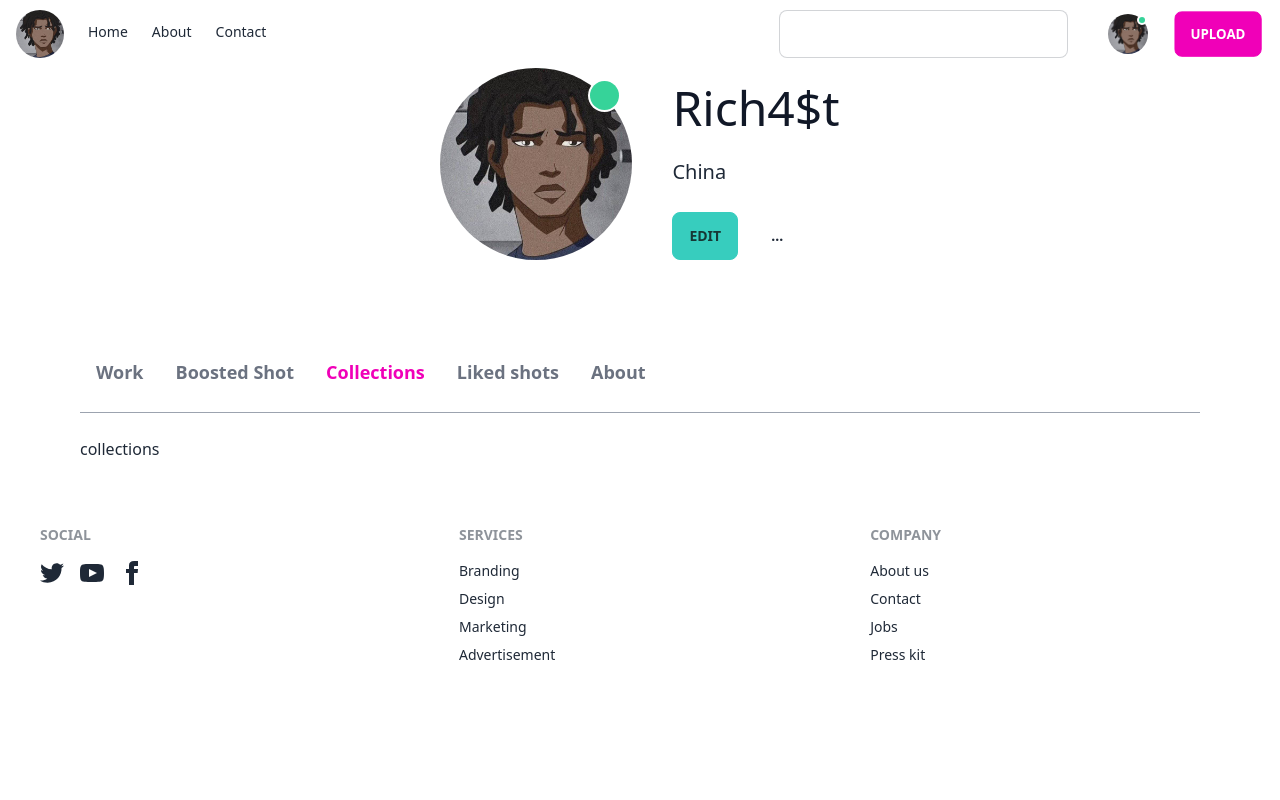
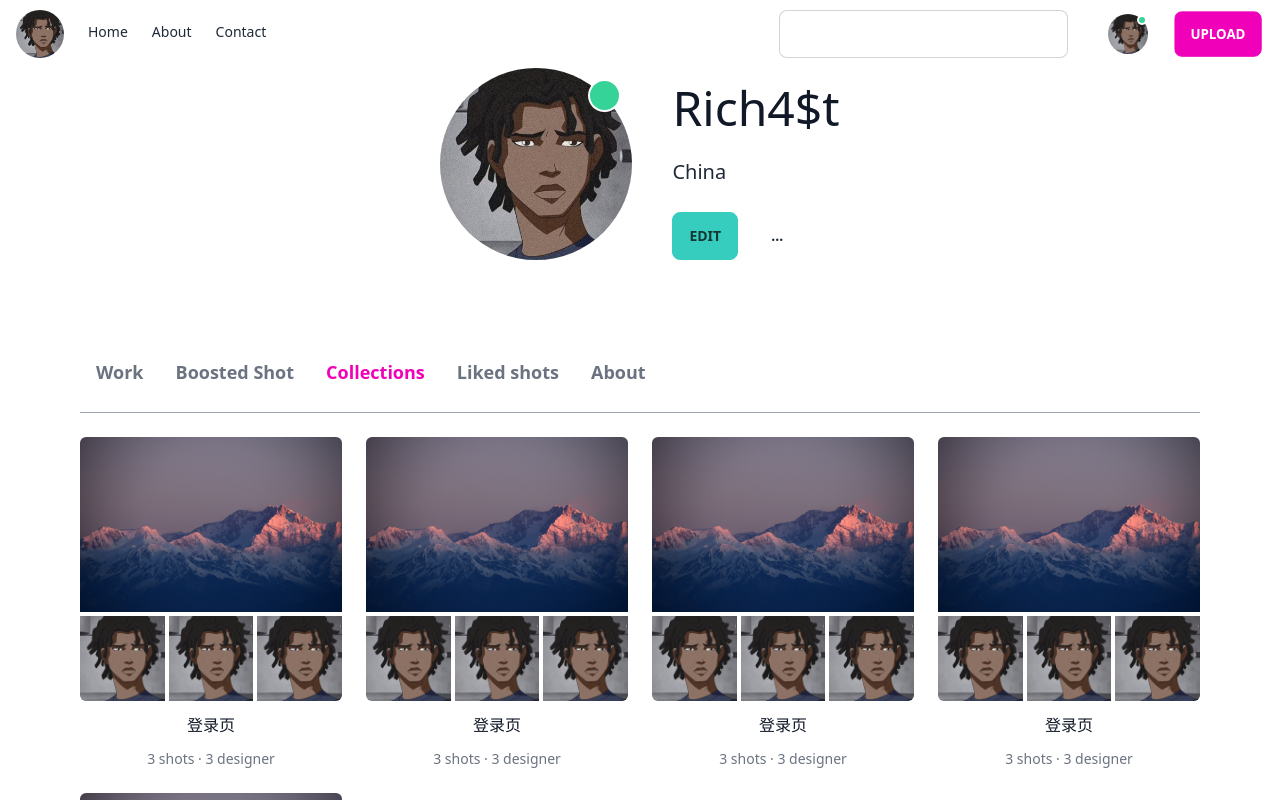
Before and after one commit to code-xmut/g-p, a Vue app in the folder packages/main/: page /profile in a window 1280 px wide. Both pictures are taken after a click on the link "Collections". Shown: the top 800 px of the page. Built offline with nearby package versions, Linux system fonts and the light colour scheme; some icons are missing.

Commit message:
style(c): complete Collections & CollectionsTab

```diff
--- a/packages/main/src/auto-imports-components.d.ts
+++ b/packages/main/src/auto-imports-components.d.ts
@@ -14,6 +14,9 @@ declare module '@vue/runtime-core' {
     Button: typeof import('./components/Base/Button.vue')['default']
     Card: typeof import('./components/Base/Card.vue')['default']
     Collapse: typeof import('./components/Collapse/index.vue')['default']
+    CollectinosTab: typeof import('./components/Profile/CollectionsTab.vue')['default']
+    Collections: typeof import('./components/Collections/index.vue')['default']
+    CollectionsTab: typeof import('./components/Profile/CollectionsTab.vue')['default']
     DarkMode: typeof import('./components/DarkMode.vue')['default']
     Drawer: typeof import('./components/Drawer/index.vue')['default']
     Dropdown: typeof import('./components/Dropdown/index.vue')['default']
--- /dev/null
+++ b/packages/main/src/components/Collections/index.vue
@@ -0,0 +1,33 @@
+<script setup lang="ts">
+
+</script>
+
+<template>
+  <ul class=" w-full cursor-pointer">
+    <li>
+      <a href="" class="group text-center">
+        <Card>
+          <img class=" rounded-tl-md rounded-tr-md " src="@/assets/images/image1.jpg" alt="">
+          <ul class="grid grid-cols-3 gap-1 mt-1">
+            <li>
+              <img class=" rounded-bl-md" src="@/assets/images/image2.jpg" alt="">
+            </li>
+            <li>
+              <img src="@/assets/images/image2.jpg" alt="">
+            </li>
+            <li>
+              <img class="rounded-br-md" src="@/assets/images/image2.jpg" alt="">
+            </li>
+          </ul>
+          <Link
+            text="登录页"
+            class="text-gray-900 dark:text-gray-500 my-3 group-hover:underline"
+          />
+          <div class="text-sm text-gray-500">
+            <span>3 shots · 3 designer</span>
+          </div>
+        </Card>
+      </a>
+    </li>
+  </ul>
+</template>
--- a/packages/main/src/components/base/Card.vue
+++ b/packages/main/src/components/base/Card.vue
@@ -3,7 +3,10 @@
 </script>
 
 <template>
-  <div class="card w-full min-h-[200px] cursor-pointer relative group" v-bind="$attrs">
+  <div
+    class="card w-full min-h-[200px] text-gray-900 dark:text-gray-500 cursor-pointer relative group"
+    v-bind="$attrs"
+  >
     <slot />
   </div>
 </template>
--- /dev/null
+++ b/packages/main/src/components/profile/CollectionsTab.vue
@@ -0,0 +1,11 @@
+<script setup lang="ts">
+
+</script>
+
+<template>
+  <ul class="grid grid-cols-1 sm:grid-cols-2 md:grid-cols-3 lg:grid-cols-4 gap-4 xl:gap-6">
+    <li v-for="i in 5" :key="i">
+      <Collections />
+    </li>
+  </ul>
+</template>
--- a/packages/main/src/components/profile/LikeShotsTab.vue
+++ b/packages/main/src/components/profile/LikeShotsTab.vue
@@ -3,7 +3,7 @@
 </script>
 
 <template>
-  <ul class="grid grid-cols-1 sm:grid-cols-2 md:grid-cols-3 lg:grid-cols-4 gap-9">
+  <ul class="grid grid-cols-1 sm:grid-cols-2 md:grid-cols-3 lg:grid-cols-4 gap-4 xl:gap-9">
     <li v-for="i in 5" :key="i">
       <Shot />
     </li>
--- a/packages/main/src/components/tabs/ProfileTabs.vue
+++ b/packages/main/src/components/tabs/ProfileTabs.vue
@@ -35,7 +35,7 @@ const tabs = reactive([
         boosted shot
       </template>
       <template #Collections>
-        collections
+        <CollectionsTab />
       </template>
       <template #LikedShots>
         <LikeShotsTab />
```
